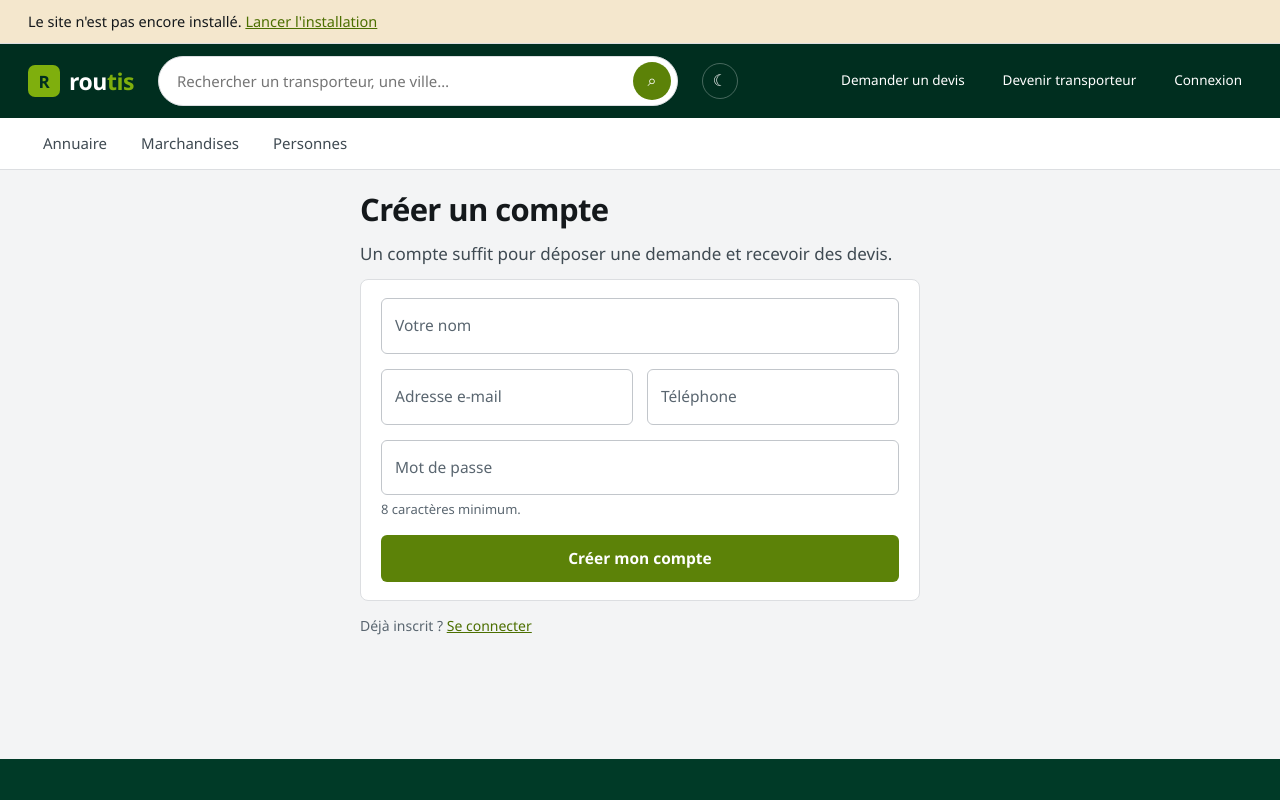
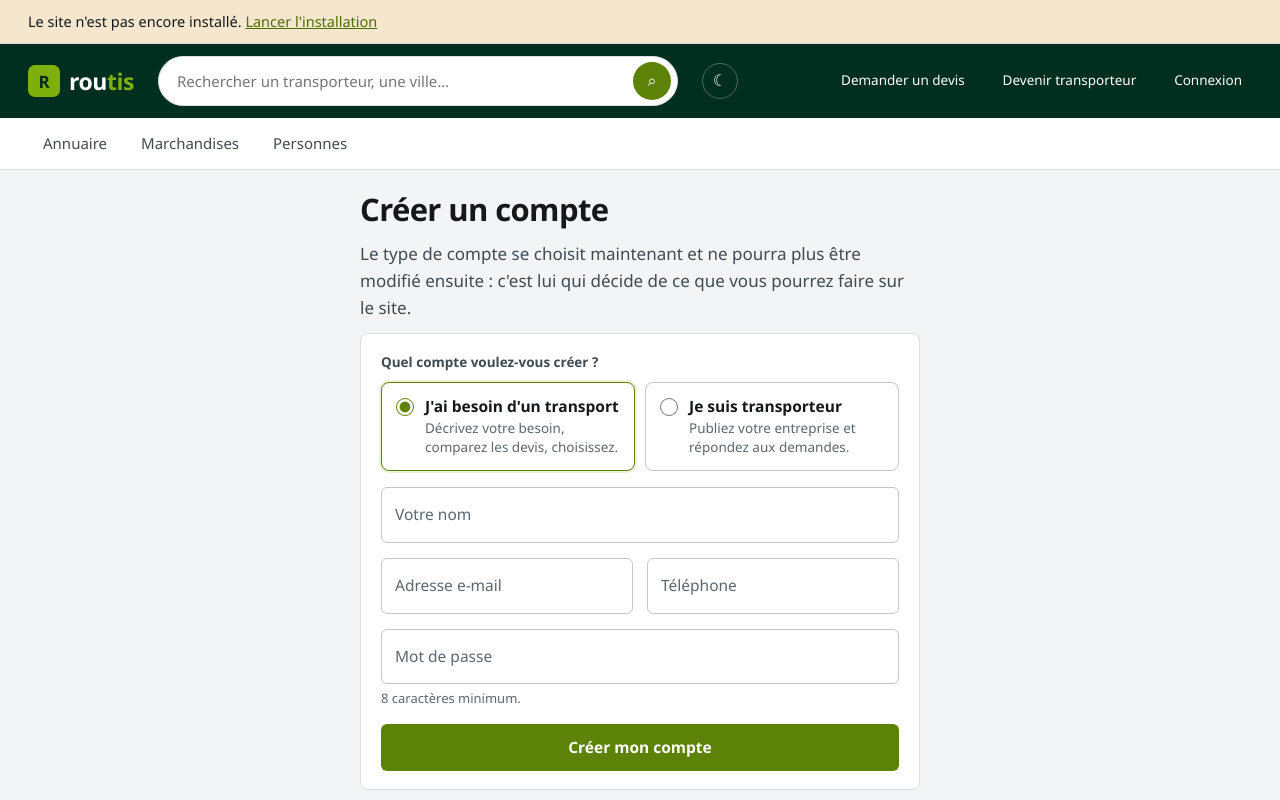
Before and after one commit to makhloufAoudia/routis, a Next.js app: page /inscription in a window 1280 px wide. Shown: the top 800 px of the page. Built offline with nearby package versions, Linux system fonts and the light colour scheme; no server answers; the database is empty.

Commit message:
Choix visible du type de compte a l'inscription

```diff
--- a/app/globals.css
+++ b/app/globals.css
@@ -248,6 +248,23 @@ input:-webkit-autofill:active{
 
 .choix-compte a{white-space:nowrap}
 
+/* ---------- choix du type de compte ---------- */
+.choix-role{display:grid;grid-template-columns:repeat(auto-fit,minmax(min(230px,100%),1fr));
+  gap:10px;border:0;padding:0;margin:0 0 16px}
+.choix-role legend{font-size:13.5px;font-weight:600;color:var(--ink-2);padding:0;margin-bottom:8px}
+.choix-role label{display:flex;align-items:flex-start;gap:11px;padding:13px 14px;cursor:pointer;
+  border:1px solid var(--rule-2);border-radius:8px;background:var(--surface)}
+.choix-role label:hover{border-color:var(--ink-3)}
+.choix-role input{width:18px;height:18px;margin:2px 0 0;flex:none;accent-color:var(--act)}
+.choix-role .t b{display:block;font-size:15.5px;line-height:1.3}
+.choix-role .t span{display:block;font-size:13.5px;color:var(--ink-3);margin-top:3px;line-height:1.4}
+@supports selector(:has(*)){
+  .choix-role label:has(input:checked){border-color:var(--act);box-shadow:0 0 0 2px var(--pri-soft)}
+}
+/* Masqué tant que « transporteur » n'est pas coché — mais réaffiché sans
+   JavaScript, où le bouton radio ne peut rien déclencher. */
+.si-pro{display:none}
+
 /* ---------- messages ---------- */
 .msg{border:1px solid var(--rule);border-left:4px solid var(--ink-3);background:var(--surface);border-radius:0 6px 6px 0;padding:12px 16px;margin-bottom:14px;font-size:15px}
 .msg.ok{border-left-color:var(--ok);background:var(--ok-soft)}
--- a/app/inscription/page.tsx
+++ b/app/inscription/page.tsx
@@ -1,5 +1,6 @@
 import { redirect } from "next/navigation";
 import Link from "next/link";
+import ChoixTypeCompte from "@/components/ChoixTypeCompte";
 import { utilisateur, creerCompte, ouvrirSession } from "@/lib/auth";
 import { q } from "@/lib/db";
 
@@ -41,23 +42,15 @@ export default async function Page({
 
   return (
     <div style={{ maxWidth: 560, margin: "0 auto" }}>
-      <h1>{type === "transporteur" ? "Inscrire mon entreprise" : "Créer un compte"}</h1>
+      <h1>Créer un compte</h1>
       <p className="lede">
-        {type === "transporteur"
-          ? "Créez votre compte, complétez votre fiche puis déposez vos documents. Votre entreprise apparaîtra dans l'annuaire une fois les pièces validées."
-          : "Un compte suffit pour déposer une demande et recevoir des devis."}
+        Le type de compte se choisit maintenant et ne pourra plus être modifié
+        ensuite : c&apos;est lui qui décide de ce que vous pourrez faire sur le site.
       </p>
       {sp.erreur && <div className="msg err">{sp.erreur}</div>}
 
       <form action={inscrire} className="carte">
-        <input type="hidden" name="type" value={type} />
-        {type === "transporteur" && (
-          <div className="champ">
-            <label className="ch" htmlFor="raison_sociale">Raison sociale</label>
-            <input id="raison_sociale" name="raison_sociale" required autoComplete="organization" placeholder=" " />
-            <div className="aide">Le nom exact figurant sur votre registre de commerce.</div>
-          </div>
-        )}
+        <ChoixTypeCompte defaut={type} />
         <div className="champ">
           <label className="ch" htmlFor="nom">
             {type === "transporteur" ? "Nom du responsable" : "Votre nom"}
--- a/app/layout.tsx
+++ b/app/layout.tsx
@@ -28,7 +28,7 @@ export default function RootLayout({ children }: { children: React.ReactNode })
         <noscript>
           {/* Sans JavaScript le bouton du menu ne peut rien ouvrir :
               on affiche les liens en permanence. */}
-          <style>{".menu-b{display:none !important}.gnav{display:flex !important}"}</style>
+          <style>{".menu-b{display:none !important}.gnav{display:flex !important}.si-pro{display:block !important}"}</style>
         </noscript>
         <Entete />
         <main>{children}</main>
--- /dev/null
+++ b/components/ChoixTypeCompte.tsx
@@ -0,0 +1,50 @@
+"use client";
+
+import { useState } from "react";
+
+/**
+ * Choix visible du type de compte, en tête du formulaire d'inscription.
+ *
+ * Le type venait jusqu'ici de l'adresse seule : quelqu'un qui arrivait
+ * directement sur /inscription obtenait un compte client sans savoir qu'un
+ * compte professionnel existait — et le rôle ne peut plus changer ensuite.
+ *
+ * Sans JavaScript, les deux boutons radio fonctionnent quand même et le champ
+ * « raison sociale » reste affiché : il n'est obligatoire que côté client, et
+ * le serveur l'ignore pour un compte particulier.
+ */
+export default function ChoixTypeCompte({ defaut }: { defaut: "client" | "transporteur" }) {
+  const [type, setType] = useState<"client" | "transporteur">(defaut);
+  const pro = type === "transporteur";
+
+  return (
+    <>
+      <fieldset className="choix-role">
+        <legend>Quel compte voulez-vous créer ?</legend>
+        <label>
+          <input type="radio" name="type" value="client"
+                 checked={!pro} onChange={() => setType("client")} />
+          <span className="t">
+            <b>J&apos;ai besoin d&apos;un transport</b>
+            <span>Décrivez votre besoin, comparez les devis, choisissez.</span>
+          </span>
+        </label>
+        <label>
+          <input type="radio" name="type" value="transporteur"
+                 checked={pro} onChange={() => setType("transporteur")} />
+          <span className="t">
+            <b>Je suis transporteur</b>
+            <span>Publiez votre entreprise et répondez aux demandes.</span>
+          </span>
+        </label>
+      </fieldset>
+
+      <div className={"champ" + (pro ? "" : " si-pro")}>
+        <label className="ch" htmlFor="raison_sociale">Raison sociale</label>
+        <input id="raison_sociale" name="raison_sociale" required={pro}
+               autoComplete="organization" placeholder=" " />
+        <div className="aide">Le nom exact figurant sur votre registre de commerce.</div>
+      </div>
+    </>
+  );
+}
```
Also changed, not shown: tests/parcours.mjs (+17 -0 lines).
